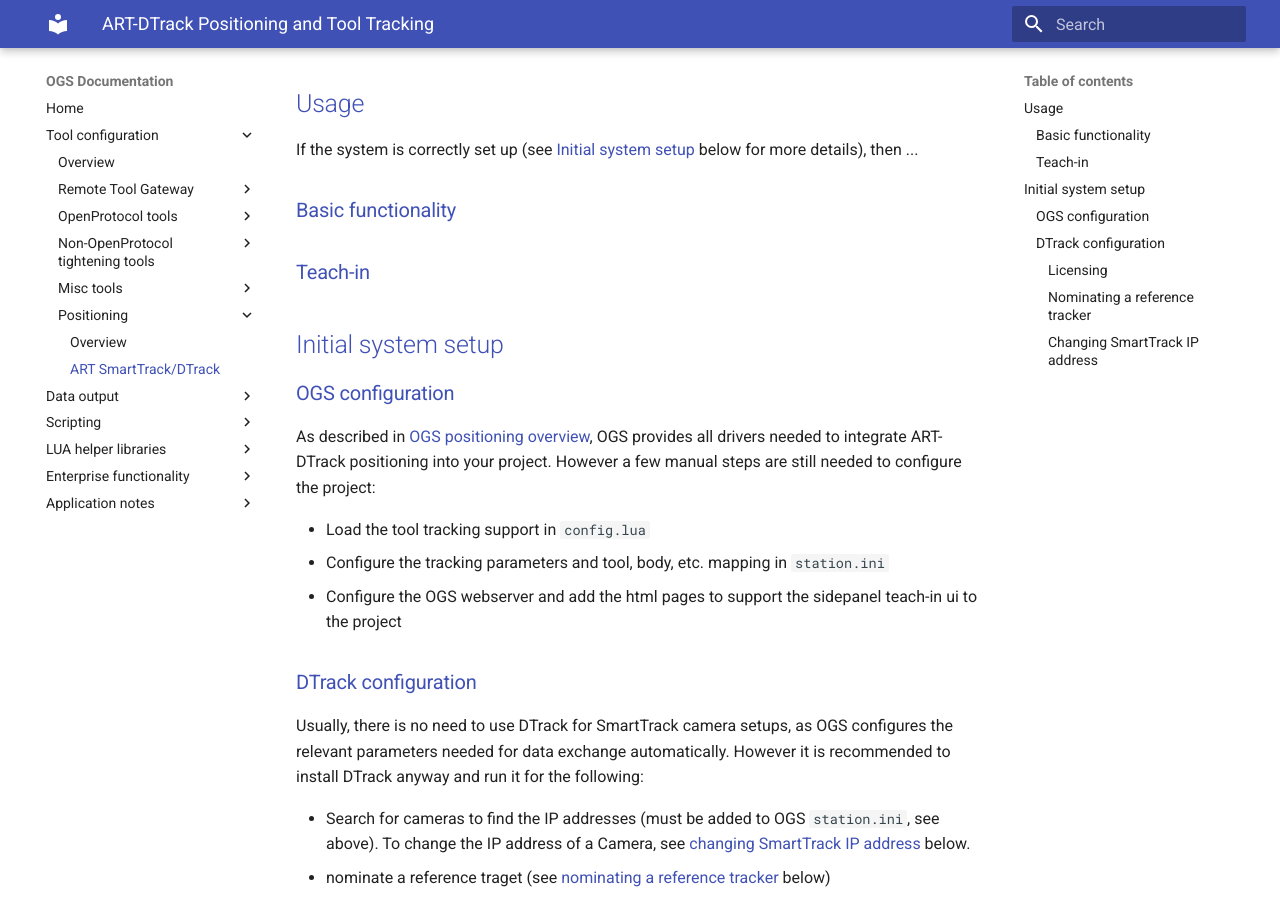
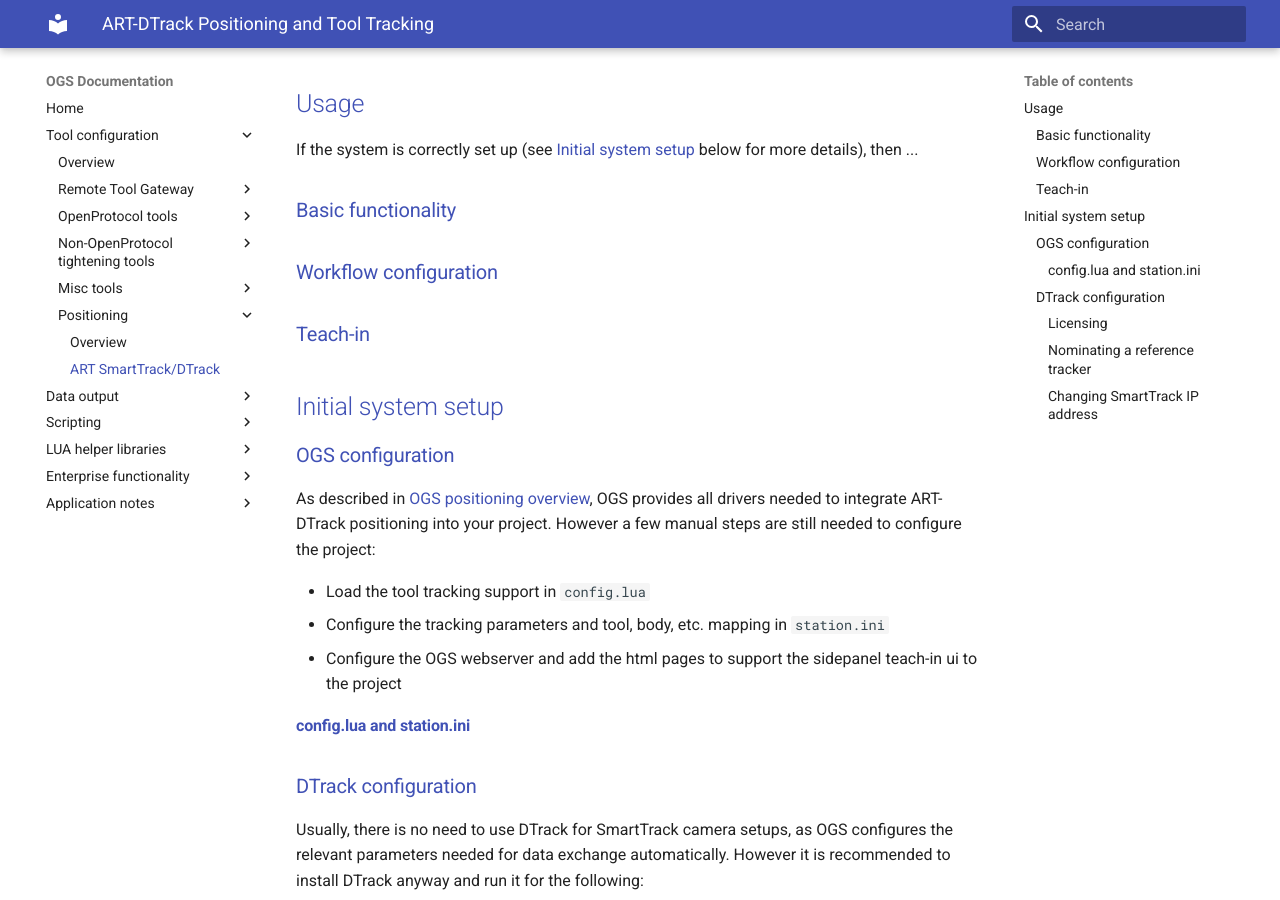
Before and after one commit to haller-erne/ogs, an MkDocs documentation site: the page built from docs/tools/positioning/positioning-art.md, in a window 1280 px wide and 900 px high, scrolled down 722 px. Built offline with MkDocs 1.6.1 and Material for MkDocs 9.7.7, drawn with Linux system fonts in a browser that asks for light colours.

Commit message:
Updated ART

```diff
--- a/docs/tools/positioning/positioning-art.md
+++ b/docs/tools/positioning/positioning-art.md
@@ -17,6 +17,10 @@
 
 ### Basic functionality
 
+
+### Workflow configuration
+
+
 ### Teach-in
 
 
@@ -30,6 +34,9 @@
 - Load the tool tracking support in `config.lua`
 - Configure the tracking parameters and tool, body, etc. mapping in `station.ini`
 - Configure the OGS webserver and add the html pages to support the sidepanel teach-in ui to the project
+
+#### config.lua and station.ini
+
 
 
 
--- a/mkdocs.yml
+++ b/mkdocs.yml
@@ -98,7 +98,6 @@
       anchor_linenums: true
   - pymdownx.inlinehilite
   - pymdownx.snippets
-  - pymdownx.superfences
   - pymdownx.details
   - pymdownx.tabbed:
       alternate_style: true
```
Also changed, not shown: docs/tools/positioning/README.md (+1 -1 lines).
